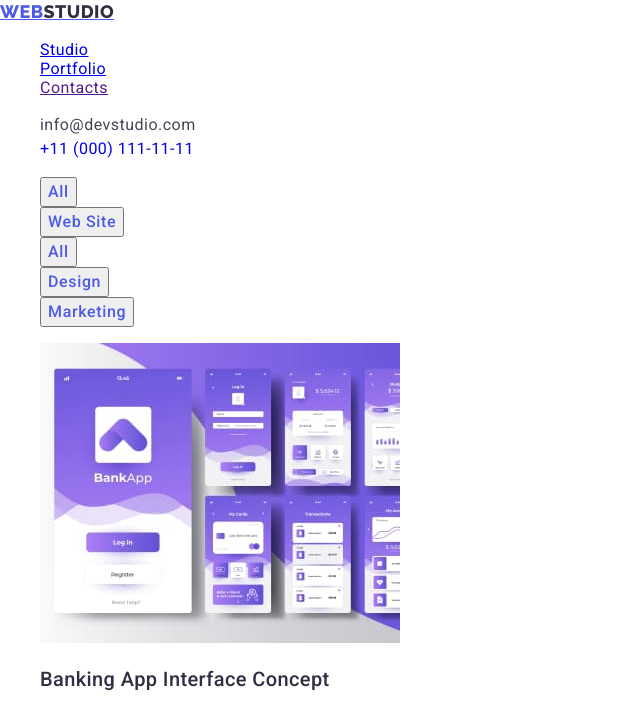
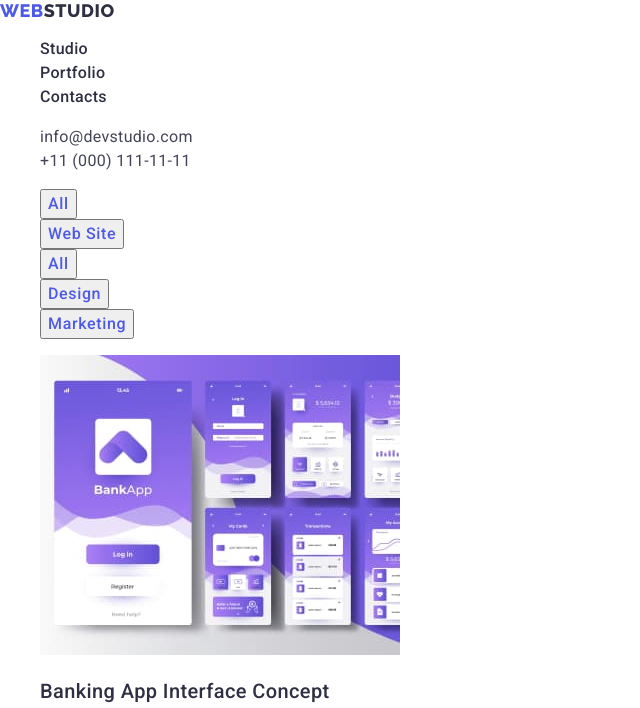
Before and after one commit to planetssaturn140896/goit-markup-hw-02, a plain HTML site: page portfolio.html in a window 1280 px wide. Shown: the top 708 px of the page, without its empty margins (0-640 px from the left). Drawn offline with Linux system fonts and the light colour scheme.

Commit message:
finish version1.2 html and css

```diff
--- a/css/styles.css
+++ b/css/styles.css
@@ -8,9 +8,13 @@
     --body-color: #434455;
     --fourth-text-color:#E7E9FC;
     --logo-color: #4D5AE5;
-    --background-color: #4D5AE5;
+    --second-logo-color:#2E2F42;
+    --studio-logo-color: #F4F4FD;
+    --background-color:#4D5AE5;
+    --background-team-color: #F4F4FD;
+    --background-team-advantages-color: #FFFFFF;
     --portfolio-btm-color: #4D5AE5;
-    --second-background-color: #404BBF;
+    --mail-color: #404bbf;
 }
 
 html{
@@ -22,7 +26,6 @@ body {
     font-family: 'Roboto', sans-serif;
     font-style: normal;
     font-weight: 400;
-    letter-spacing: 0.03em;
     color: var(--body-color, #434455);
     margin: 0;
     padding: 0;
@@ -40,9 +43,10 @@ body {
     font-family: 'Raleway', sans-serif;
     font-weight: 800;
     font-size: 18px;
-    line-height: 1.33;
+    line-height: 1.17;
     display: flex;
     align-items: center;
+    letter-spacing: 0.03em;
     text-transform: uppercase;
     color: var(--logo-color, #4D5AE5);
 }
@@ -50,30 +54,37 @@ body {
     font-family: 'Raleway', sans-serif;
     font-weight: 800;
     font-size: 18px;
-    line-height: 1.33;
+    line-height: 1.17;
     display: flex;
     align-items: center;
+    letter-spacing: 0.03em;
     text-transform: uppercase;
-    color: #2E2F42;
+    color:var(--second-logo-color, #2E2F42);
 }
 .header-link {
     font-weight: 500;
     font-size: 16px;
     line-height: 1.5;
+    letter-spacing: 0.02em;
     color: var(--second-link-color, #2E2F42);
 }
 .head-mail-link {
     font-size: 16px;
     line-height: 1.5;
+    letter-spacing: 0.02em;
     color: var(--second-adress-color, #434455) ;
 }
-.header-tel-list {
+.head-tel-link {
     font-size: 16px;
     line-height: 1.5;
+    letter-spacing: 0.02em;
     color: var(--second-adress-color, #434455);
 }
 .head-mail-link:is(:hover, :focus) {
-    color: #404bbf;
+    color: var(--mail-color, #404bbf) ;
+}
+.head-tel-link:is(:hover, :focus) {
+    color: var(--mail-color, #404bbf);
 }
 
 /* Main */
@@ -99,13 +110,13 @@ body {
     align-items: center;
     letter-spacing: 0.04em;
     color: var(--main-btn-color, #FFFFFF);
-    background: var(--background-color, #4D5AE5);
+    background: var(--background-color,#4D5AE5);
     cursor: pointer;
 }
 
 .hero-btn:is(:hover, :focus) {
     color: var(--main-btn-color, #FFFFFF) ;
-    background-color: var(--background-color, #4D5AE5);
+    background-color: #404BBF;
 }
 
 /* Subtitle-section */
@@ -147,7 +158,9 @@ body {
  .work-item {}
 
  /* Team-section */
-.team-section {}
+.team-section {
+        background: var(--background-team-color, #F4F4FD) ;
+}
 
 .team-title {
     font-size: 36px;
@@ -160,7 +173,9 @@ body {
 
 .team-list {}
 
-.team-item {}
+.team-item {
+    background: var(--background-team-advantages-color, #FFFFFF);
+}
 
 .team-advantages {
     font-weight: 500;
@@ -188,6 +203,7 @@ body {
     line-height: 1.17;
     display: flex;
     align-items: center;
+    letter-spacing: 0.03em;
     text-transform: uppercase;
     color: var(--logo-color, #4D5AE5) ;
 }
@@ -198,8 +214,9 @@ body {
     line-height: 1.17;
     display: flex;
     align-items: center;
+    letter-spacing: 0.03em;
     text-transform: uppercase;
-    color: #F4F4FD;
+    color: var(--studio-logo-color, #F4F4FD);
 }
 
 .footer-text {
--- a/portfolio.html
+++ b/portfolio.html
@@ -16,17 +16,19 @@
   <body>
     <header class="header">
       <nav class="header-nav">
-        <a class="header-logo" href="./index.html"
+        <a class="header-logo link" href="./index.html"
           >Web <span class="studio-logo">Studio</span></a
         >
         <ul class="header-list list">
-          <li class="header-list-item link">
-            <a href="./index.html">Studio</a>
+          <li class="header-item">
+            <a class="header-link link" href="./index.html">Studio</a>
           </li>
-          <li class="header-list-item link">
-            <a href="./portfolio.html">Portfolio</a>
+          <li class="header-item">
+            <a class="header-link link" href="./portfolio.html">Portfolio</a>
           </li>
-          <li class="header-list-item link"><a href="">Contacts</a></li>
+          <li class="header-item">
+            <a class="header-link link" href="">Contacts</a>
+          </li>
         </ul>
       </nav>
       <address class="header-address">
@@ -65,9 +67,7 @@
             <button type="button" class="filter-btn">Marketing</button>
           </li>
         </ul>
-      </section>
-      <!--About us 1-->
-      <section class="about-section">
+        <!--About us 1-->
         <ul class="about-list list">
           <li class="about-link">
             <img src="./images/app.jpg" alt="app" width="360" height="300" />
@@ -95,9 +95,7 @@
             <p class="about-text">App</p>
           </li>
         </ul>
-      </section>
-      <!--About us 2-->
-      <section class="about-section">
+        <!--About us 2-->
         <ul class="about-list list">
           <li class="about-link">
             <img
@@ -130,9 +128,7 @@
             <p class="about-text">Marketing</p>
           </li>
         </ul>
-      </section>
-      <!--About us 3-->
-      <section class="about-section">
+        <!--About us 3-->
         <ul class="about-list list">
           <li class="about-link">
             <img
```
Also changed, not shown: index.html (+2 -2 lines).
